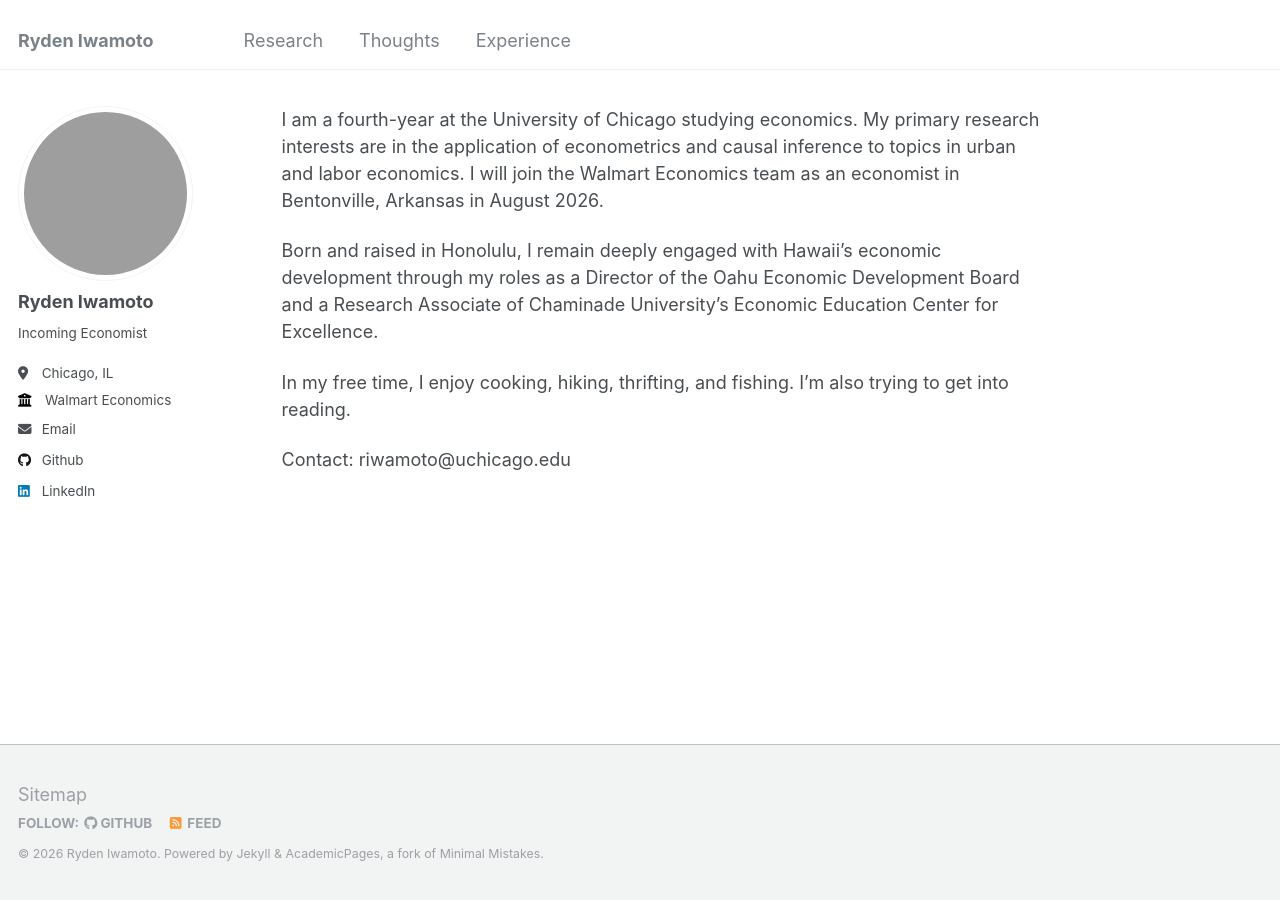
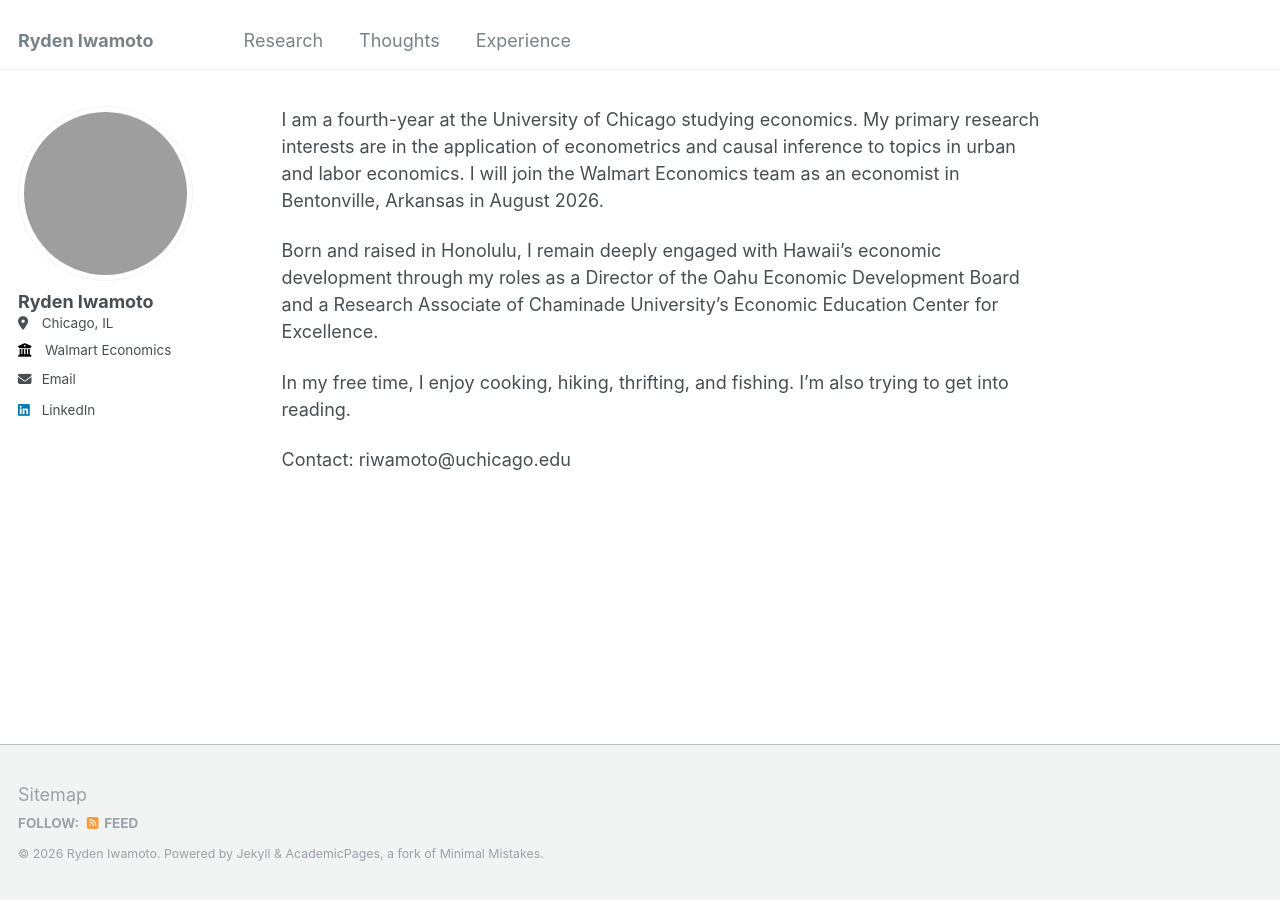
Before and after one commit to rydeniwamoto/rydeniwamoto.github.io, a Jekyll site: the page built from _pages/about.md, in a window 1280 px wide. Built offline with Jekyll 4.4.1, drawn with Linux system fonts in a browser that asks for light colours; part of the change alters nothing that is shown.

Commit message:
Tweak headshot crop; hide bio/github

```diff
--- a/_config.yml
+++ b/_config.yml
@@ -24,7 +24,8 @@ author:
   avatar           : "Headshot.JPG"
   name             : "Ryden Iwamoto"
   pronouns         : # Pronouns
-  bio              : "Incoming Economist"
+  # bio              : "Incoming Economist"
+  bio              :
   location         : "Chicago, IL"
   employer         : "Walmart Economics"
   uri              : # URL
@@ -43,7 +44,8 @@ author:
   bitbucket        : # Username - Update with your username on the site
   codepen          : # Username
   dribbble         : # Username
-  github           : "rydeniwamoto"
+  # github           : "rydeniwamoto"
+  github           :
   kaggle           : # Username
   stackoverflow    : # User number or user number and name (i.e., use "1" or "1/jeff-atwood")
 
--- a/_sass/_custom.scss
+++ b/_sass/_custom.scss
@@ -9,6 +9,9 @@
   width: 36px;
   height: 36px;
   object-fit: cover;
+  // Adjust if your face is slightly off-center in the circular crop.
+  // Format: "x% y%" (left->right, top->bottom)
+  object-position: 50% 35%;
 }
 
 @include breakpoint($large) {
```
